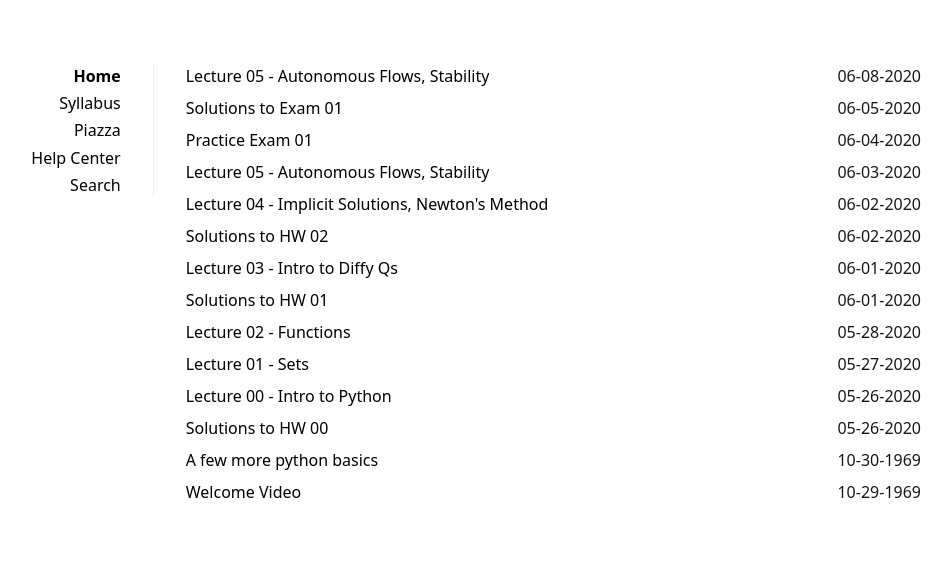
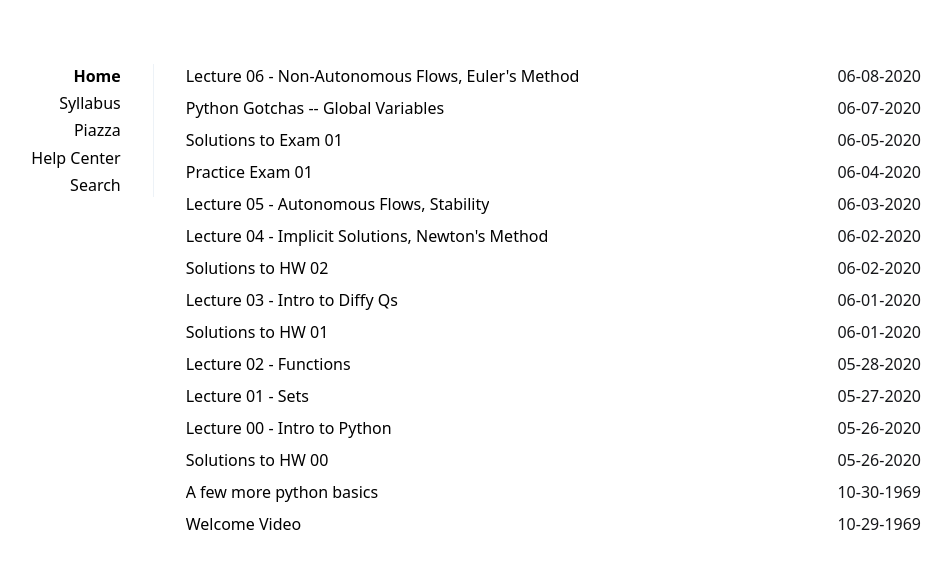
Before and after one commit to hopmath/hopmath.github.io, a Jekyll site: the page built from index.html, in a window 1280 px wide. Shown: the top 569 px of the page, without its empty margins (167-1119 px from the left). Built offline with Jekyll 4.4.1, drawn with Linux system fonts in a browser that asks for light colours.

Commit message:
fixed a mistake

```diff
--- a/_posts/2020-06-08-nonautonomous-flows.md
+++ b/_posts/2020-06-08-nonautonomous-flows.md
@@ -1,7 +1,7 @@
 ---
 layout: post
-title: Lecture 05 - Autonomous Flows, Stability
-description: stable unstable equilibrium flow river
+title: Lecture 06 - Non-Autonomous Flows, Euler's Method
+description: euler tangent lines
 tags: [lecture, python]
 ---
 
```
Also changed, not shown: _posts/2020-06-07-global-vars.md (added, +10 -0 lines), 7 other files.
